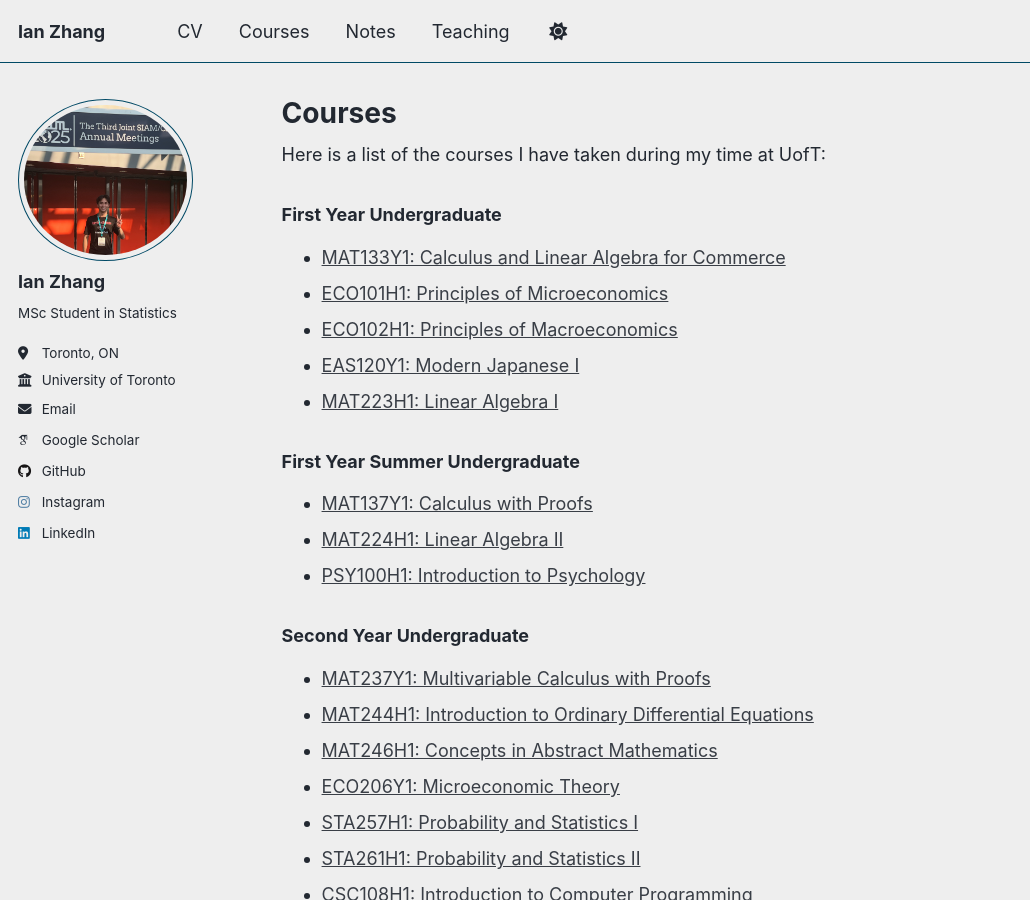
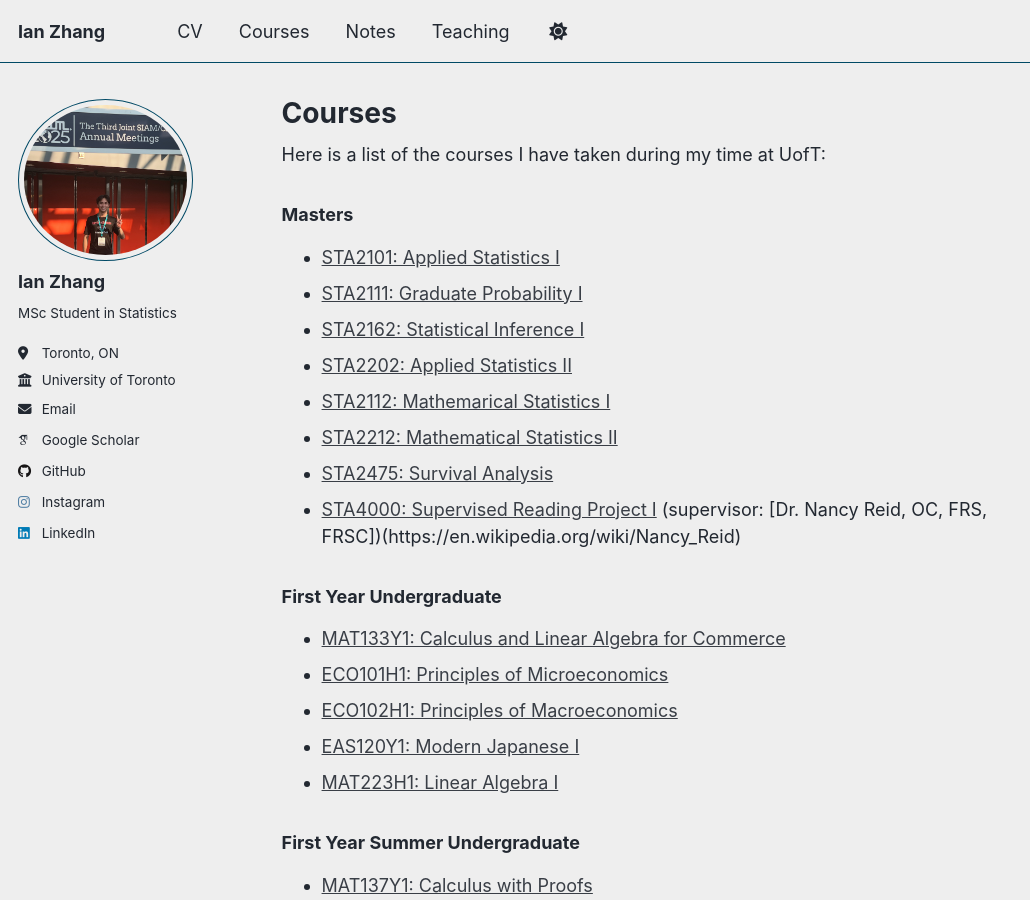
Before and after one commit to IanZhang42/ianwebsite, a Jekyll site: the page built from _pages/courses.md, in a window 1280 px wide and 900 px high. Shown: the whole window, without its empty margins (0-1030 px from the left). Built offline with Jekyll 4.4.1, drawn with Linux system fonts in a browser that asks for light colours; some web fonts are replaced; a script that is not in the unit is left out; some of the changed text lies outside the part shown.

Commit message:
Update courses list with master's courses
Added a list of master's courses and removed the tentative master's list.

```diff
--- a/_pages/courses.md
+++ b/_pages/courses.md
@@ -5,6 +5,16 @@ permalink: /courses/
 author_profile: true
 ---
 Here is a list of the courses I have taken during my time at UofT:
+
+### Masters
+- [STA2101: Applied Statistics I](https://www.statistics.utoronto.ca/graduate/graduate-course-descriptions)
+- [STA2111: Graduate Probability I](https://www.statistics.utoronto.ca/graduate/graduate-course-descriptions)
+- [STA2162: Statistical Inference I](https://www.statistics.utoronto.ca/graduate/graduate-course-descriptions)
+- [STA2202: Applied Statistics II](https://www.statistics.utoronto.ca/graduate/graduate-course-descriptions)
+- [STA2112: Mathemarical Statistics I](https://www.statistics.utoronto.ca/graduate/graduate-course-descriptions)
+- [STA2212: Mathematical Statistics II](https://www.statistics.utoronto.ca/graduate/graduate-course-descriptions)
+- [STA2475: Survival Analysis](https://www.statistics.utoronto.ca/graduate/graduate-course-descriptions)
+- [STA4000: Supervised Reading Project I](https://www.statistics.utoronto.ca/graduate/graduate-course-descriptions) (supervisor: [Dr. Nancy Reid, OC, FRS, FRSC])(https://en.wikipedia.org/wiki/Nancy_Reid)
 
 ### First Year Undergraduate
 - [MAT133Y1: Calculus and Linear Algebra for Commerce](https://artsci.calendar.utoronto.ca/course/mat133y1)
```
Also changed, not shown: other parts of _pages/courses.md (+0 -8 lines).
